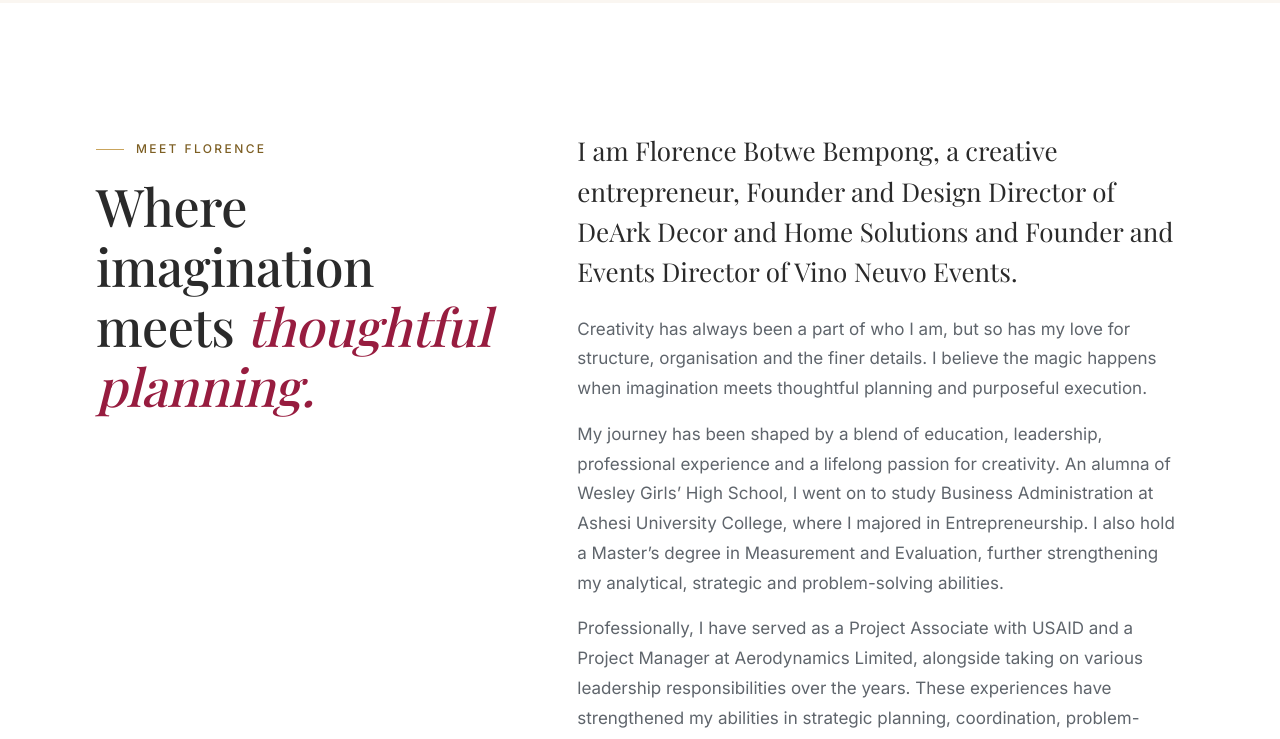
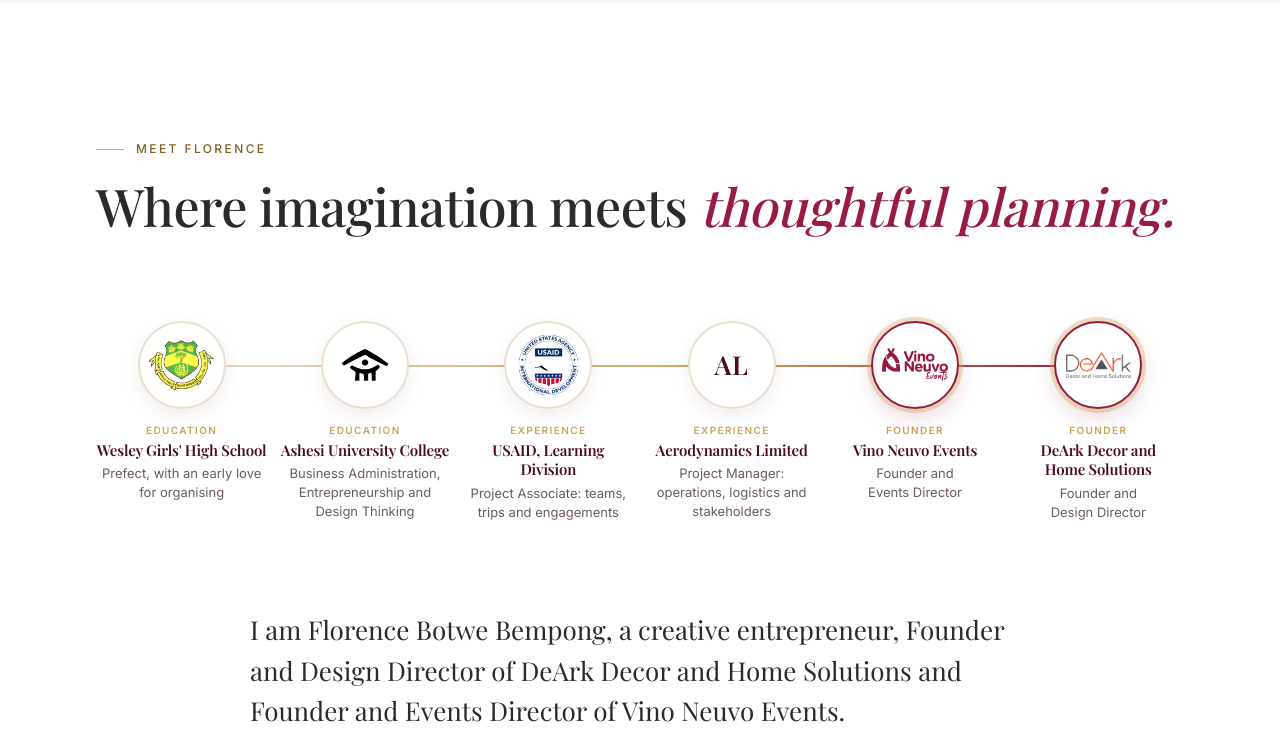
Before and after one commit to futureaigh/florencebempong-site, a plain HTML site: page index.html in a window 1280 px wide. Shown: the part 840-1579 px from the top of the page. Drawn offline with nearby package versions, Linux system fonts and the light colour scheme; a web font is replaced by a local one.

Commit message:
Home: Florence's journey timeline under Meet Florence heading

```diff
--- a/index.html
+++ b/index.html
@@ -634,6 +634,29 @@ window.addEventListener('hashchange',function(){gtag('event','page_view',{page_l
         .x-marquee__track { animation: none; flex-wrap: wrap; width: auto; }
         .x-marquee__track ul[aria-hidden] { display: none; }
       }
+
+      /* Journey timeline (home bio) */
+      #about-florence .x-bio__in > .x-reveal:first-child { grid-column: 1 / -1; }
+      #about-florence .x-story { grid-column: 1 / -1; max-width: 780px; margin: 0 auto; }
+      .x-journey { grid-column: 1 / -1; position: relative; list-style: none; margin: 8px 0 12px; padding: 0; display: grid; grid-template-columns: repeat(6, 1fr); gap: 12px; }
+      .x-journey::before { content: ""; position: absolute; left: 8%; right: 8%; top: 44px; height: 2px; background: linear-gradient(90deg, #e6dccf, #C9A45C 60%, #971C3F); }
+      .x-journey li { position: relative; text-align: center; }
+      .x-journey__logo { width: 88px; height: 88px; margin: 0 auto 14px; border-radius: 50%; background: #fff; border: 2px solid #eadfce; display: grid; place-items: center; overflow: hidden; position: relative; z-index: 1; box-shadow: 0 6px 18px rgba(74, 11, 30, 0.08); }
+      .x-journey__logo img { width: 78%; height: 78%; object-fit: contain; }
+      .x-journey__logo b { font: 600 26px/1 var(--x-serif); color: #4A0B1E; letter-spacing: 1px; }
+      .x-journey small { display: block; font: 600 10px/1.4 var(--x-sans, Inter, sans-serif); letter-spacing: 0.14em; text-transform: uppercase; color: #C9A45C; margin-bottom: 4px; }
+      .x-journey h3 { font: 600 15px/1.3 var(--x-serif); color: #4A0B1E; margin: 0 0 4px; }
+      .x-journey p { font-size: 13px; line-height: 1.45; color: #6b5d58; margin: 0; }
+      .x-journey li.is-brand .x-journey__logo { border-color: #971C3F; box-shadow: 0 0 0 4px rgba(201, 164, 92, 0.35), 0 8px 22px rgba(151, 28, 63, 0.18); }
+      .x-journey li.is-brand a { color: inherit; text-decoration: none; display: block; }
+      .x-journey li.is-brand a:hover h3 { color: #971C3F; }
+      @media (max-width: 860px) {
+        .x-journey { grid-template-columns: 1fr; gap: 0; max-width: 520px; margin: 0 auto 8px; }
+        .x-journey::before { left: 35px; right: auto; top: 20px; bottom: 20px; width: 2px; height: auto; background: linear-gradient(180deg, #e6dccf, #C9A45C 60%, #971C3F); }
+        .x-journey li { display: grid; grid-template-columns: 72px 1fr; gap: 16px; align-items: center; text-align: left; padding: 10px 0; }
+        .x-journey li.is-brand a { display: contents; }
+        .x-journey__logo { width: 72px; height: 72px; margin: 0; }
+      }
     </style>
   <style>
 .x-act__row{display:grid;grid-template-columns:repeat(3,1fr);gap:20px;margin-top:32px}
@@ -710,6 +733,14 @@ window.addEventListener('hashchange',function(){gtag('event','page_view',{page_l
                   <p class="x-eyebrow">Meet Florence</p>
                   <h2>Where imagination meets <em>thoughtful planning.</em></h2>
                 </div>
+                <ol class="x-journey x-reveal" aria-label="Florence's journey">
+                  <li><span class="x-journey__logo"><img src="logo-wgs.jpg" alt="Wesley Girls' High School crest" loading="lazy" /></span><span><small>Education</small><h3>Wesley Girls' High School</h3><p>Prefect, with an early love for organising</p></span></li>
+                  <li><span class="x-journey__logo"><img src="logo-ashesi.png" alt="Ashesi University logo" loading="lazy" /></span><span><small>Education</small><h3>Ashesi University College</h3><p>Business Administration, Entrepreneurship and Design Thinking</p></span></li>
+                  <li><span class="x-journey__logo"><img src="logo-usaid.png" alt="USAID seal" loading="lazy" /></span><span><small>Experience</small><h3>USAID, Learning Division</h3><p>Project Associate: teams, trips and engagements</p></span></li>
+                  <li><span class="x-journey__logo"><b aria-hidden="true">AL</b></span><span><small>Experience</small><h3>Aerodynamics Limited</h3><p>Project Manager: operations, logistics and stakeholders</p></span></li>
+                  <li class="is-brand"><a href="#/vino-neuvo"><span class="x-journey__logo"><img src="logo-vinoneuvo.png" alt="Vino Neuvo Events logo" loading="lazy" /></span><span><small>Founder</small><h3>Vino Neuvo Events</h3><p>Founder and Events Director</p></span></a></li>
+                  <li class="is-brand"><a href="#/deark"><span class="x-journey__logo"><img src="logo-deark.png" alt="DeArk Decor and Home Solutions logo" loading="lazy" /></span><span><small>Founder</small><h3>DeArk Decor and Home Solutions</h3><p>Founder and Design Director</p></span></a></li>
+                </ol>
                 <div class="x-reveal x-story">
                   <p class="x-story__lead">I am Florence Botwe Bempong, a creative entrepreneur, Founder and Design Director of DeArk Decor and Home Solutions and Founder and Events Director of Vino Neuvo Events.</p>
                   <p>Creativity has always been a part of who I am, but so has my love for structure, organisation and the finer details. I believe the magic happens when imagination meets thoughtful planning and purposeful execution.</p>
```
Also changed, not shown: logo-ashesi.png (added), logo-usaid.png (added), logo-wgs.jpg (added).
